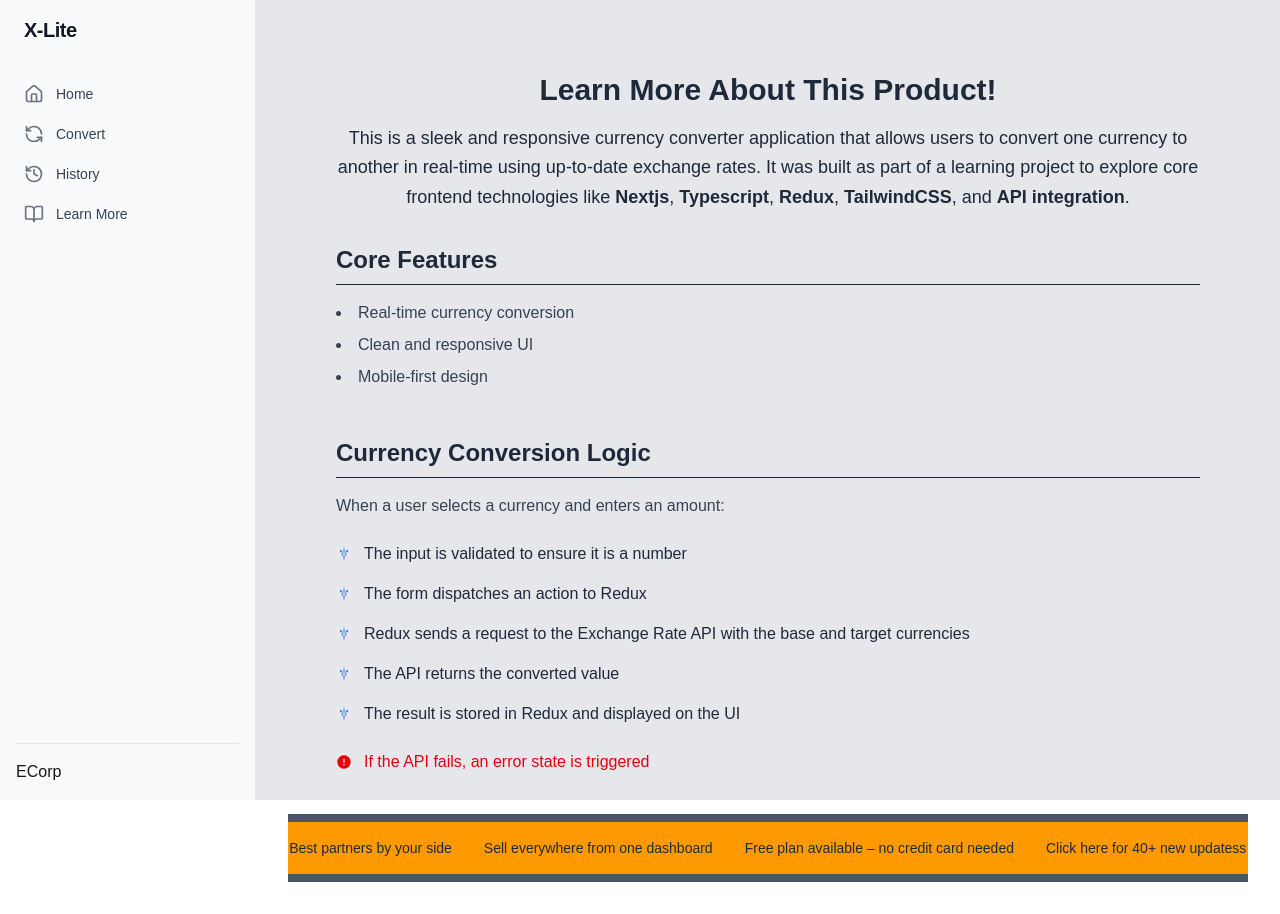
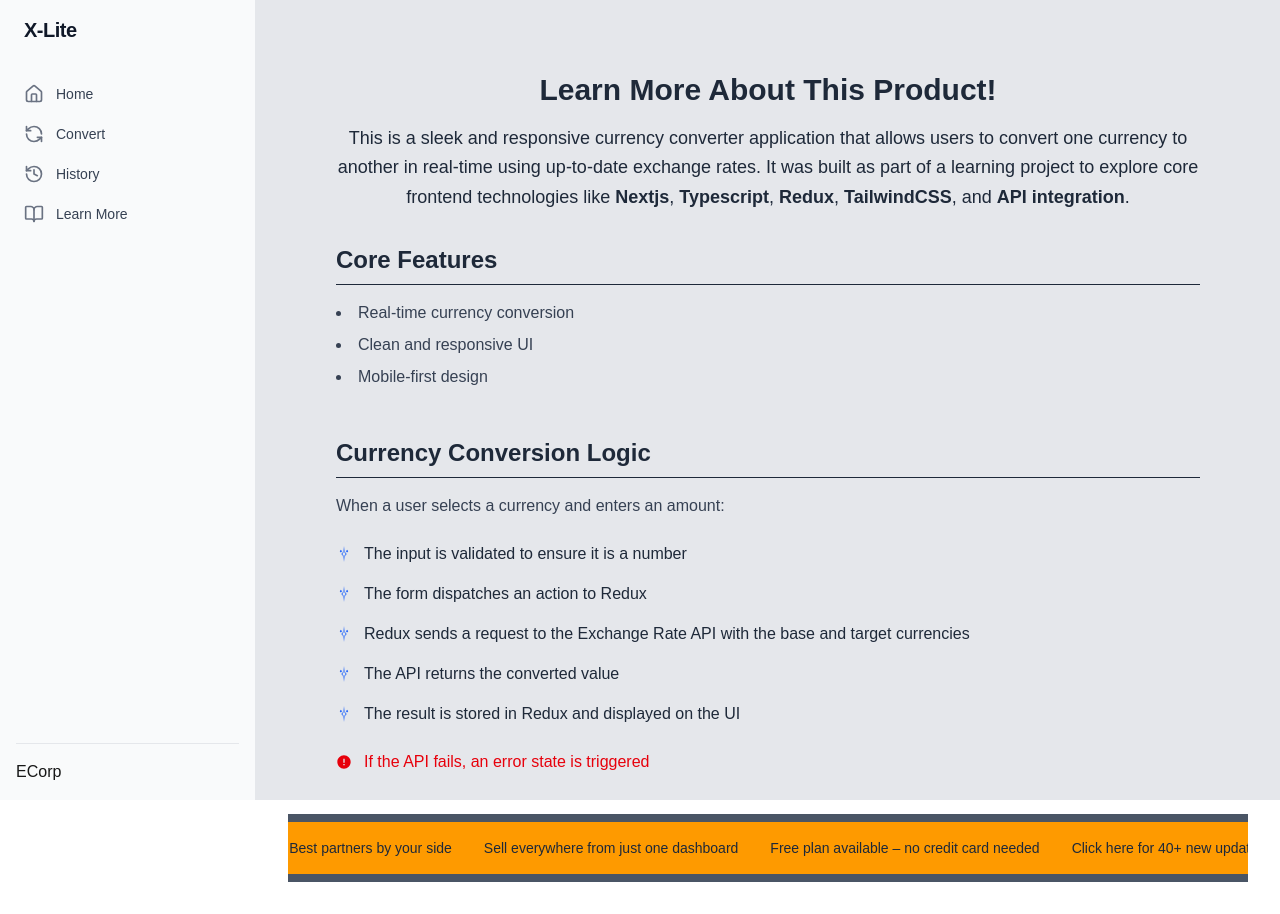
Before and after one commit to Akintademuyiwa24/conversion-lite, a Next.js app: page /learnmore in a window 1280 px wide. Built offline with nearby package versions, Linux system fonts and the light colour scheme.

Commit message:
modified the marquee on the leanrmore page

```diff
--- a/app/(others)/learnmore/page.tsx
+++ b/app/(others)/learnmore/page.tsx
@@ -26,7 +26,7 @@
       >
         <span className="mx-4">Click here for 40+ new updatess</span>
         <span className="mx-4">Best partners by your side</span>
-        <span className="mx-4">Sell everywhere from one dashboard</span>
+        <span className="mx-4">Sell everywhere from just one dashboard</span>
         <span className="mx-4">Free plan available – no credit card needed</span>
       </Marquee>
     </div>
```
